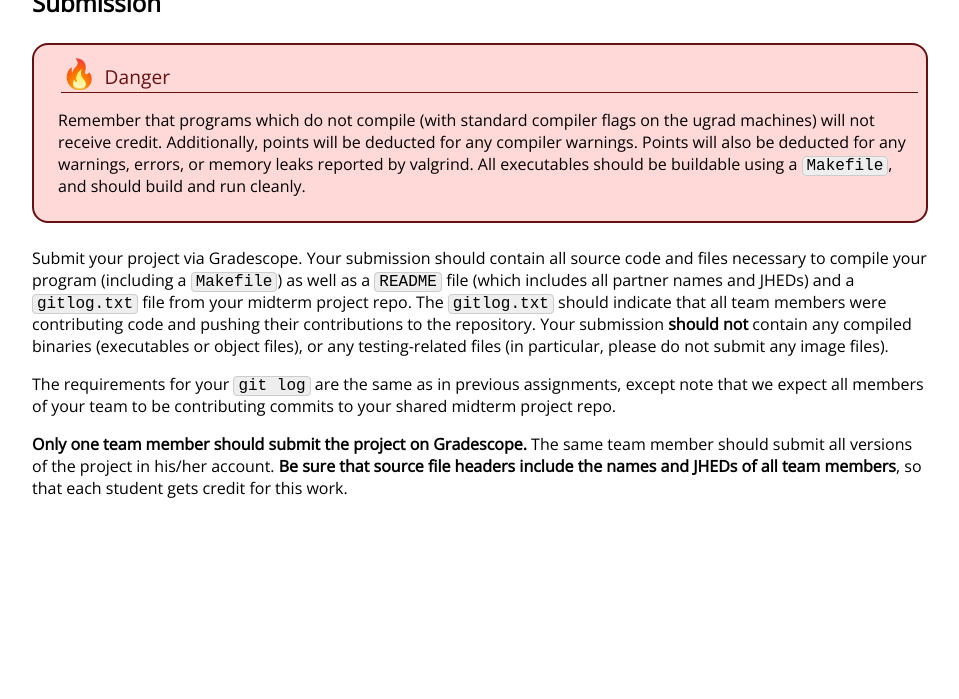
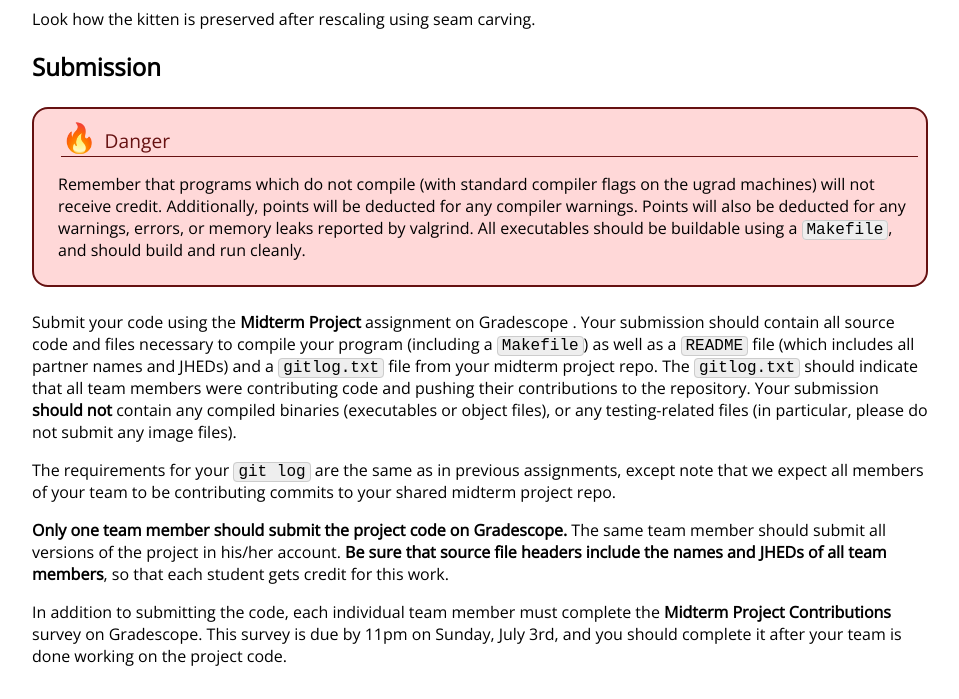
Before and after one commit to jhu-ip/cs220-summer22, a Jekyll site: the page built from assign/midterm.md, in a window 1280 px wide and 900 px high, scrolled down 14651 px, cut to the strip 201-900 px from the top of the window. Shown: the whole strip, without its empty margins (160-1119 px from the left). Built offline with Jekyll 4.4.1, drawn with Linux system fonts in a browser that asks for light colours; some web fonts are replaced; formulas are drawn with MathJax 3; before the commit the page ends 15383 px from its top, so only the background shows below that; some of the changed text lies outside the part shown.

Commit message:
mention midterm project contributions survey

```diff
--- a/assign/midterm.md
+++ b/assign/midterm.md
@@ -13,6 +13,10 @@ title: Midterm Project
 </ul>
 </div>
 </div>
+
+*Update 6/29*: In addition to submitting the code, each individual team member
+should complete the [Individual Contributions Survey](#submission) by 11pm
+on **Sunday, July 3rd**.
 
 ## General Requirements
 
@@ -489,8 +493,10 @@ Look how the kitten is preserved after rescaling using seam carving.
 </div>
 </div>
 
-Submit your project via Gradescope. Your submission should contain all source code and files necessary to compile your program (including a `Makefile`) as well as a `README` file (which includes all partner names and JHEDs) and a `gitlog.txt` file from your midterm project repo. The `gitlog.txt` should indicate that all team members were contributing code and pushing their contributions to the repository. Your submission **should not** contain any compiled binaries (executables or object files), or any testing-related files (in particular, please do not submit any image files).
+Submit your code using the **Midterm Project** assignment on Gradescope . Your submission should contain all source code and files necessary to compile your program (including a `Makefile`) as well as a `README` file (which includes all partner names and JHEDs) and a `gitlog.txt` file from your midterm project repo. The `gitlog.txt` should indicate that all team members were contributing code and pushing their contributions to the repository. Your submission **should not** contain any compiled binaries (executables or object files), or any testing-related files (in particular, please do not submit any image files).
 
 The requirements for your `git log` are the same as in previous assignments, except note that we expect all members of your team to be contributing commits to your shared midterm project repo.
 
-**Only one team member should submit the project on Gradescope.** The same team member should submit all versions of the project in his/her account. **Be sure that source file headers include the names and JHEDs of all team members**, so that each student gets credit for this work.
+**Only one team member should submit the project code on Gradescope.** The same team member should submit all versions of the project in his/her account. **Be sure that source file headers include the names and JHEDs of all team members**, so that each student gets credit for this work.
+
+In addition to submitting the code, each individual team member must complete the **Midterm Project Contributions** survey on Gradescope.  This survey is due by 11pm on Sunday, July 3rd, and you should complete it after your team is done working on the project code.
```
Also changed, not shown: index.md (+3 -0 lines).
